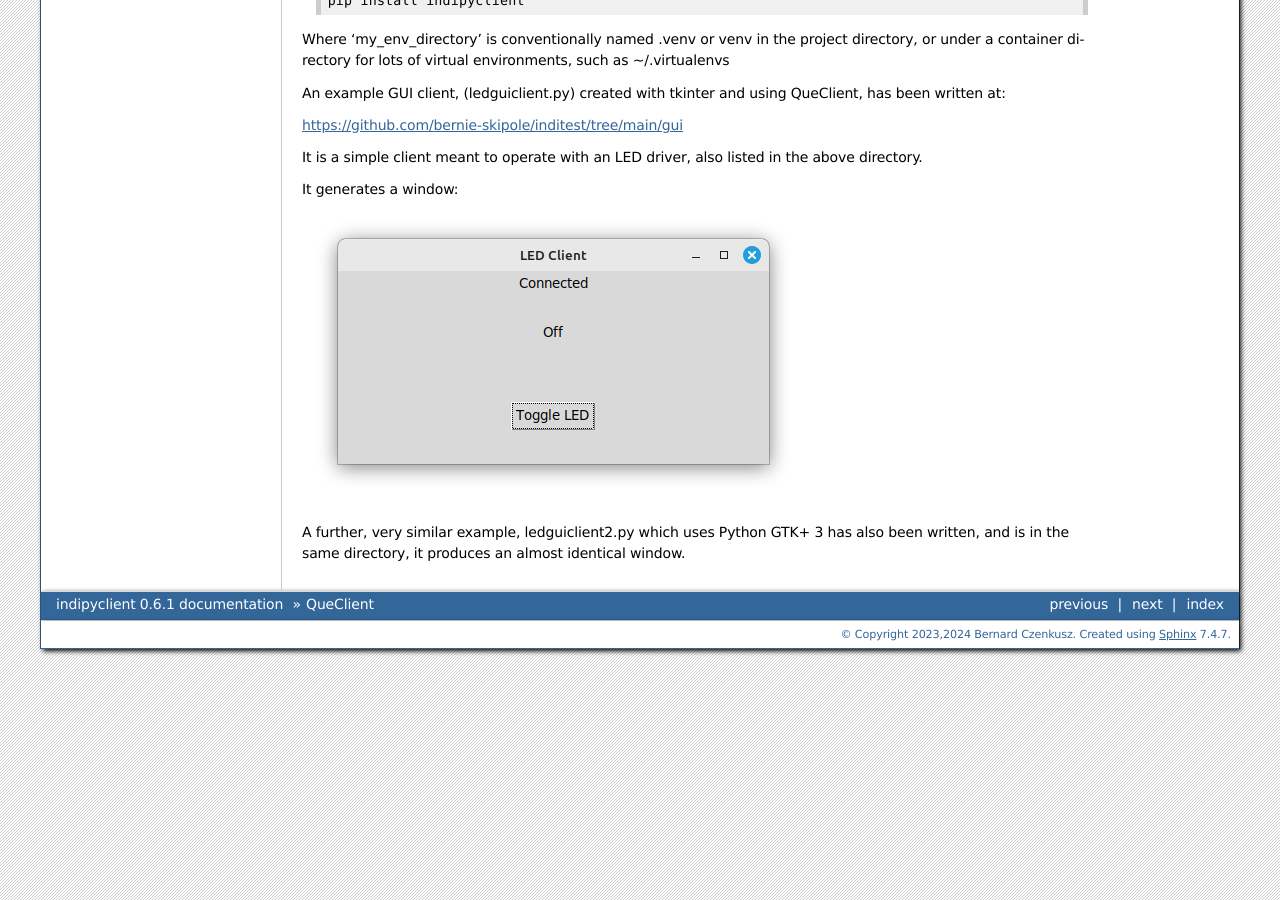
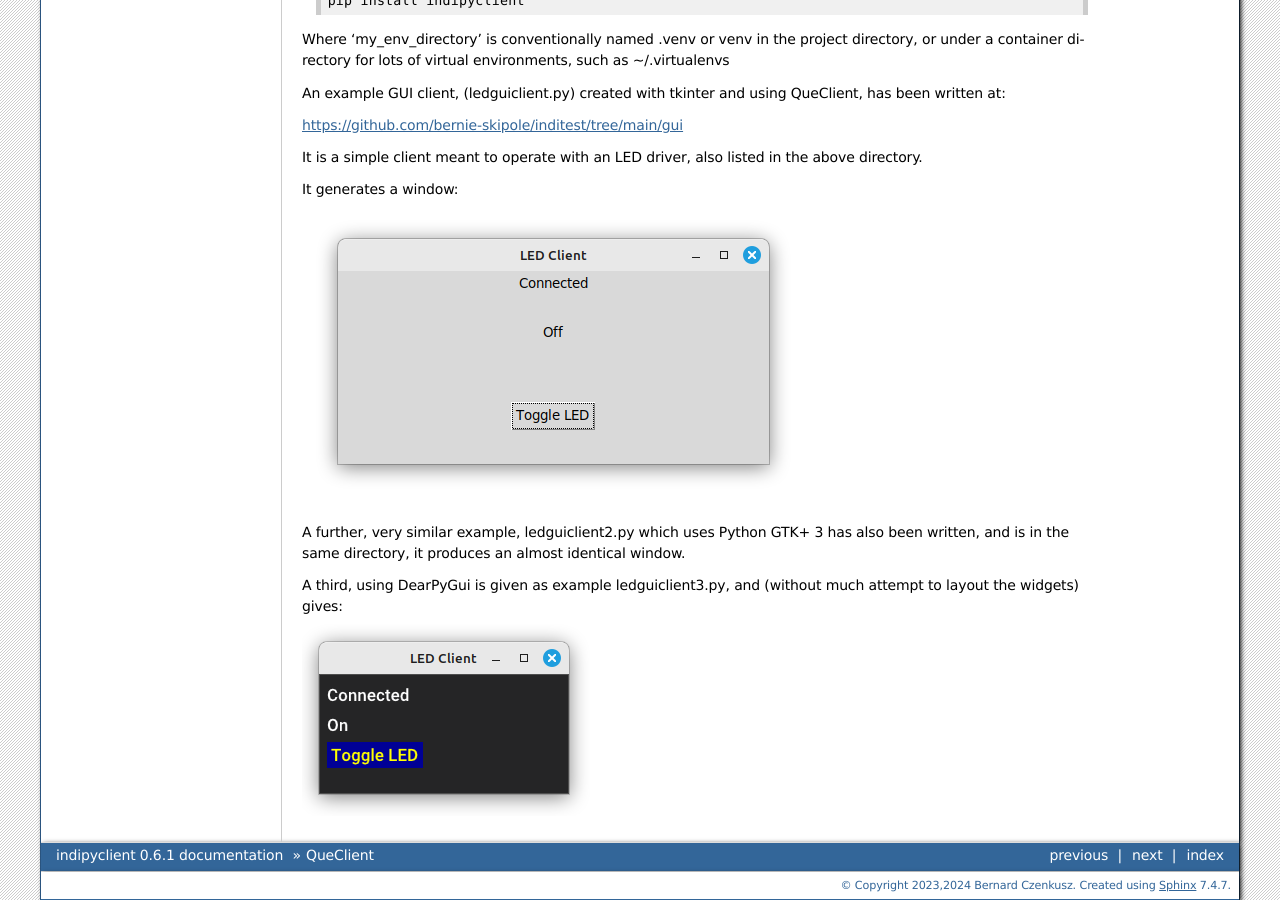
Before and after one commit to bernie-skipole/indipyclient, a Sphinx documentation site: the page built from docs/source/usage/queclient.rst, in a window 1280 px wide and 900 px high, scrolled down 3273 px. Built offline with Sphinx 7.4.7, drawn with Linux system fonts in a browser that asks for light colours.

Commit message:
Added image ledclient3.png

```diff
--- a/docs/source/usage/queclient.rst
+++ b/docs/source/usage/queclient.rst
@@ -193,3 +193,7 @@ It generates a window:
 .. image:: ./ledclient.png
 
 A further, very similar example, ledguiclient2.py which uses Python GTK+ 3 has also been written, and is in the same directory, it produces an almost identical window.
+
+A third, using DearPyGui is given as example ledguiclient3.py, and (without much attempt to layout the widgets) gives:
+
+.. image:: ./ledclient3.png
```
Also changed, not shown: docs/source/usage/ledclient3.png (added).
